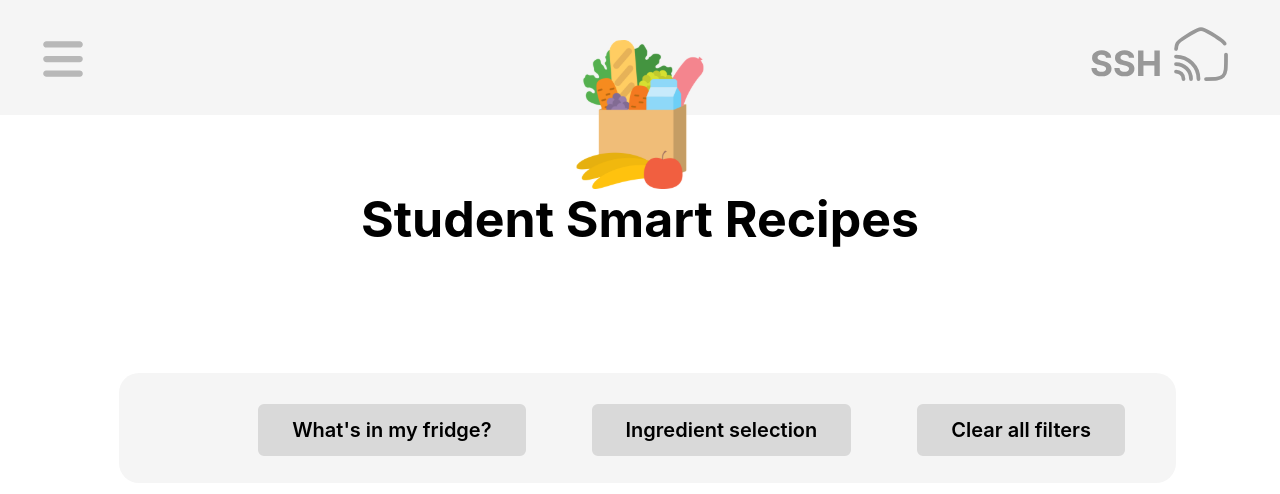
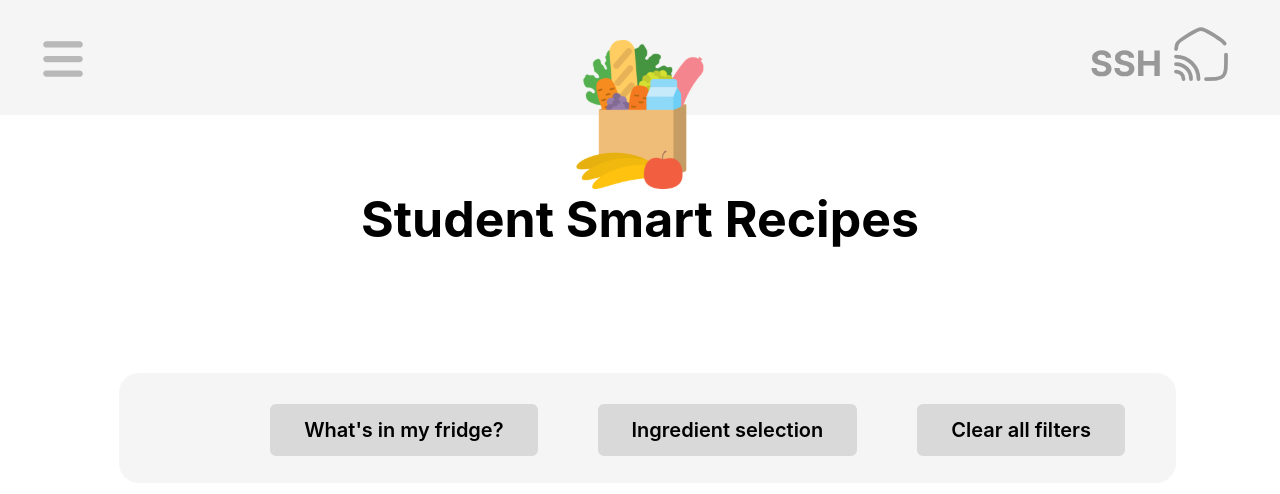
Before and after one commit to TheHammad7/SEPP-Prototype, a React (Vite) app in the folder Frontend/: page / in a window 1280 px wide. Shown: the top 494 px of the page. Built offline with nearby package versions, Linux system fonts and the light colour scheme.

Commit message:
Adjust gap between filter buttons

```diff
--- a/Frontend/src/App.css
+++ b/Frontend/src/App.css
@@ -114,5 +114,5 @@ body {
   display: flex;
   top: 31px;
   right: 51px;
-  gap: 66px;
+  gap: 60px;
 }
```
